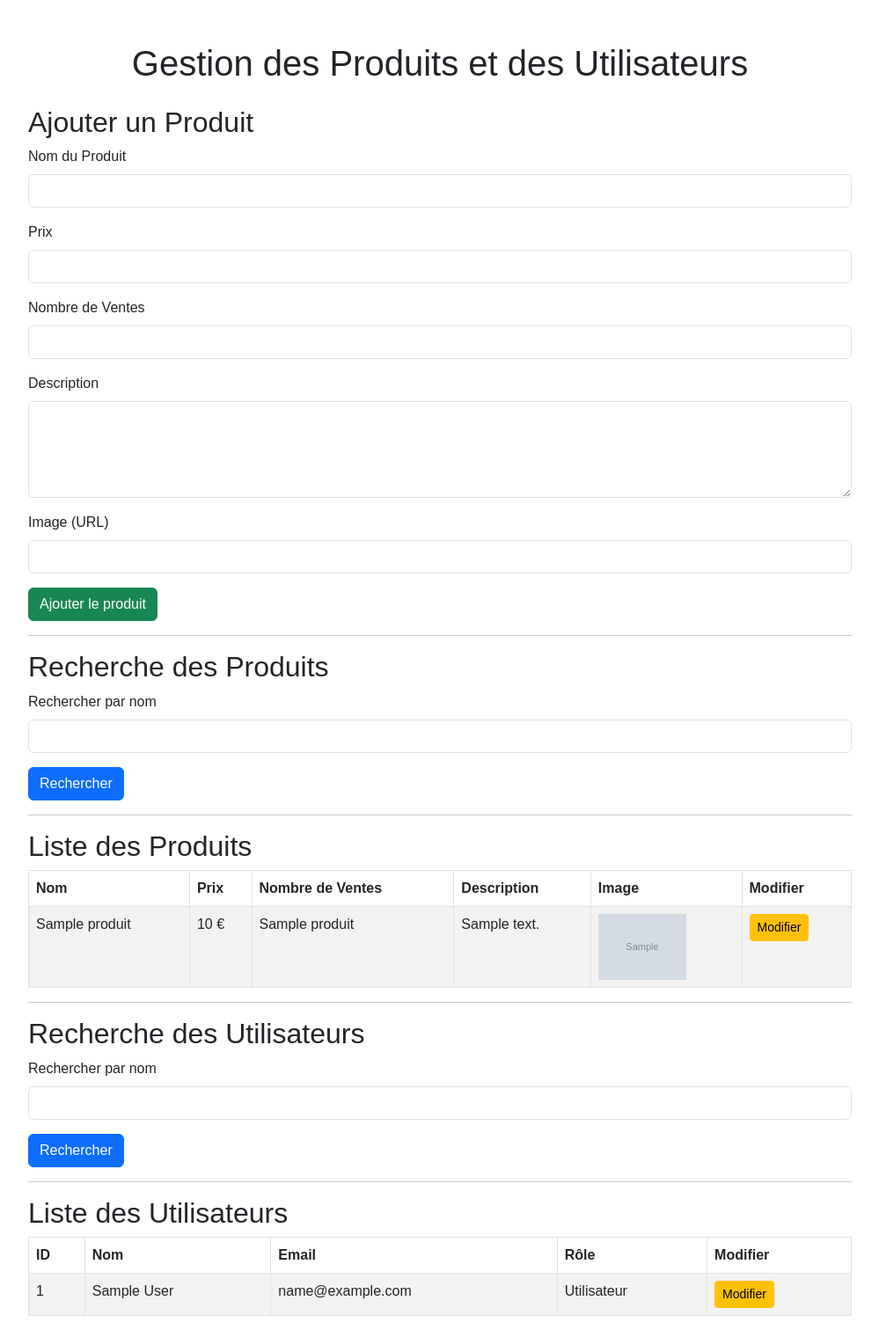
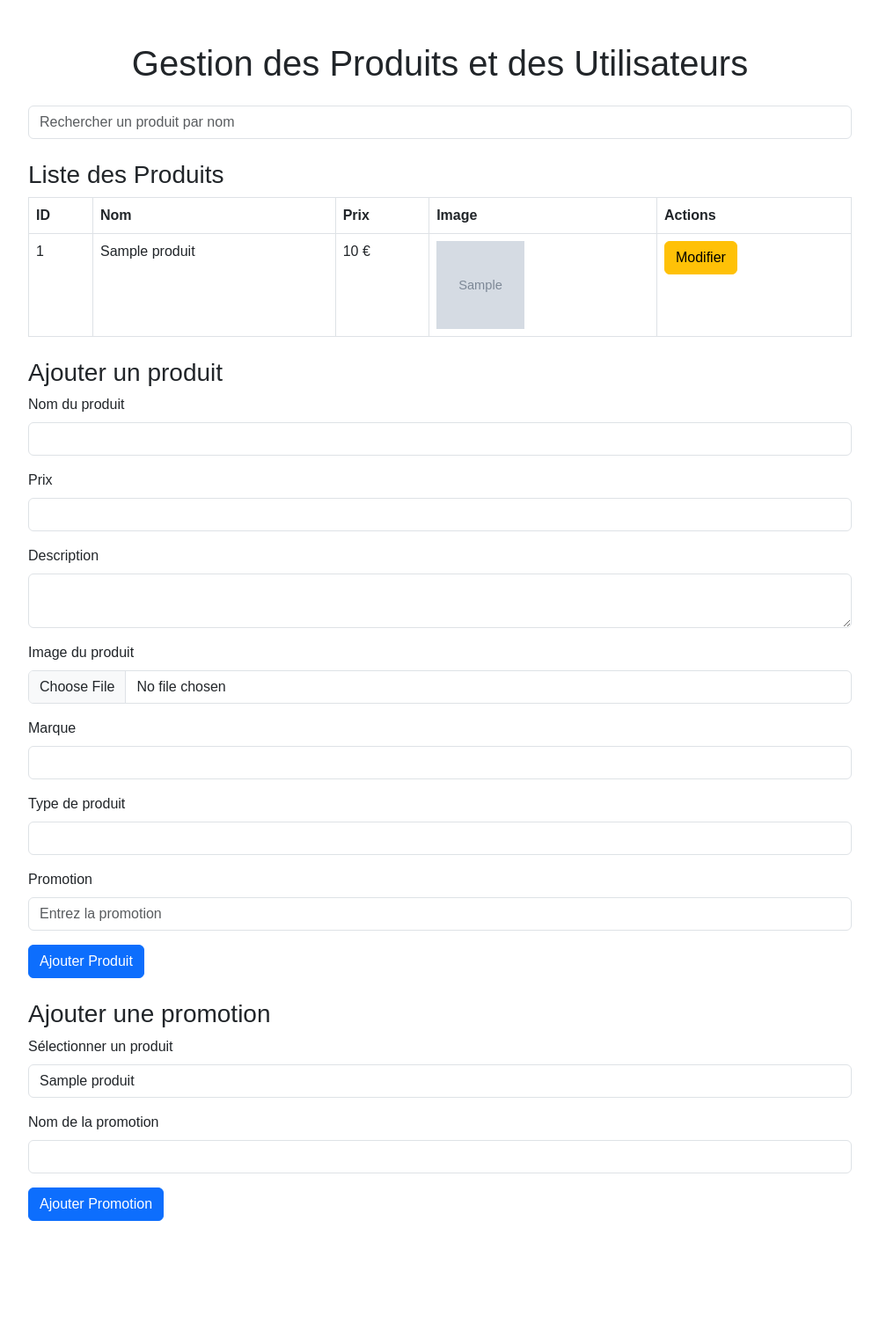
Before and after one commit to jennaram/siteEcommercePHP, a PHP site: page /admin.php in a window 1280 px wide. Shown: the whole page at 88% size, without its empty margins (140-1139 px from the left). After the commit the page ends 1388 px from the top, so only its background shows below. Run offline with PHP 8.4, Linux system fonts and the light colour scheme; the visitor is signed in with stand-in values (Sample User, id 1); tables that the repository leaves empty or names only in its code hold one stand-in row (values such as "Sample post"); grey boxes marked "Sample" are stand-in pictures.

Commit message:
realisation page admin amelioré 2

```diff
--- a/admin.php
+++ b/admin.php
@@ -1,97 +1,93 @@
 <?php
-// Démarrer la session
 session_start();
 
-// Vérifier si l'utilisateur est connecté et est un administrateur
-if (!isset($_SESSION['id_users']) || $_SESSION['admin'] != 1) {
-    header("Location: user.php"); // Redirection vers la page de connexion si non admin
-    exit;
+// Vérifiez que l'utilisateur est un administrateur
+if (!isset($_SESSION['admin']) || $_SESSION['admin'] !== 1) {
+    header("Location: index.php"); // Redirige l'utilisateur s'il n'est pas admin
+    exit();
 }
 
-// Inclure la connexion à la base de données
-include 'db.php';
+include 'db.php'; // Inclure le fichier de connexion à la base de données
 
-// Initialiser les variables de recherche
-$productSearch = '';
-$userSearch = '';
-
-// Vérifier si une recherche de produit a été soumise
-if (isset($_POST['product_search'])) {
-    $productSearch = $_POST['product_search'];
+// Recherche des produits
+$produits = [];
+$searchProduit = '';
+if (isset($_POST['search_produit'])) {
+    $searchProduit = $_POST['search_produit'];
+    $stmt = $pdo->prepare("SELECT * FROM produits WHERE nom LIKE :nom LIMIT 10");
+    $stmt->execute([':nom' => '%' . $searchProduit . '%']);
+    $produits = $stmt->fetchAll(PDO::FETCH_ASSOC);
+} else {
+    $stmt = $pdo->prepare("SELECT * FROM produits LIMIT 10");
+    $stmt->execute();
+    $produits = $stmt->fetchAll(PDO::FETCH_ASSOC);
 }
 
-// Vérifier si une recherche d'utilisateur a été soumise
-if (isset($_POST['user_search'])) {
-    $userSearch = $_POST['user_search'];
-}
-
-// Récupérer les produits filtrés par nom
-$pdo = getDBConnection();
-$produitsStmt = $pdo->prepare("SELECT * FROM produits WHERE nom LIKE :search");
-$produitsStmt->execute([':search' => '%'.$productSearch.'%']);
-$produits = $produitsStmt->fetchAll(PDO::FETCH_ASSOC);
-
-// Récupérer les utilisateurs filtrés par nom
-$usersStmt = $pdo->prepare("SELECT * FROM users WHERE nom LIKE :search");
-$usersStmt->execute([':search' => '%'.$userSearch.'%']);
-$users = $usersStmt->fetchAll(PDO::FETCH_ASSOC);
-
-// Gestion des modifications de produits
-if (isset($_GET['edit_product'])) {
-    $editProductId = $_GET['edit_product'];
-    $editProductStmt = $pdo->prepare("SELECT * FROM produits WHERE id_produits = :id_produits");
-    $editProductStmt->execute([':id_produits' => $editProductId]);
-    $productToEdit = $editProductStmt->fetch(PDO::FETCH_ASSOC);
-}
-
-// Mise à jour des produits
-if ($_SERVER['REQUEST_METHOD'] == 'POST' && isset($_POST['update_product'])) {
-    // Récupérer les informations du produit modifié
-    $productId = $_POST['id_produits'];
-    $nom = $_POST['nom'];
-    $prix = $_POST['prix'];
-    $nombre_ventes = $_POST['nombre_ventes'];
-    $description = $_POST['description'];
-    $image = $_POST['images']; // Image si besoin d'un changement
-
-    // Mise à jour du produit dans la base de données
-    $updateStmt = $pdo->prepare("UPDATE produits SET nom = :nom, prix = :prix, nombre_ventes = :nombre_ventes, description = :description, images = :images WHERE id_produits = :id_produits");
-    $updateStmt->execute([
-        ':nom' => $nom,
-        ':prix' => $prix,
-        ':nombre_ventes' => $nombre_ventes,
-        ':description' => $description,
-        ':images' => $image,
-        ':id_produits' => $productId
-    ]);
-
-    // Redirection pour éviter la soumission multiple de formulaire
-    header("Location: admin.php");
-    exit;
+// Recherche des utilisateurs
+$users = [];
+$searchUser = '';
+if (isset($_POST['search_user'])) {
+    $searchUser = $_POST['search_user'];
+    $stmt = $pdo->prepare("SELECT * FROM users WHERE nom LIKE :nom OR prenom LIKE :prenom LIMIT 10");
+    $stmt->execute([':nom' => '%' . $searchUser . '%', ':prenom' => '%' . $searchUser . '%']);
+    $users = $stmt->fetchAll(PDO::FETCH_ASSOC);
+} else {
+    $stmt = $pdo->prepare("SELECT * FROM users LIMIT 10");
+    $stmt->execute();
+    $users = $stmt->fetchAll(PDO::FETCH_ASSOC);
 }
 
 // Ajouter un produit
-if ($_SERVER['REQUEST_METHOD'] == 'POST' && isset($_POST['add_product'])) {
-    $nom = $_POST['nom'];
-    $prix = $_POST['prix'];
-    $nombre_ventes = $_POST['nombre_ventes'];
-    $description = $_POST['description'];
-    $image = $_POST['images']; // Si vous voulez utiliser une image, il faudra l'ajouter ici.
+if ($_SERVER['REQUEST_METHOD'] === 'POST' && isset($_POST['add_product'])) {
+    $nom = $_POST['nom'] ?? '';
+    $prix = $_POST['prix'] ?? '';
+    $description = $_POST['description'] ?? '';
+    $image = $_FILES['image']['name'] ?? '';
+    $tmp_image = $_FILES['image']['tmp_name'] ?? '';
+    $id_marques = $_POST['id_marques'] ?? '';
+    $id_type_produits = $_POST['id_type_produits'] ?? '';
+    $promos = $_POST['promos'] ?? '';
 
-    // Insertion du produit dans la base de données
-    $insertStmt = $pdo->prepare("INSERT INTO produits (nom, prix, nombre_ventes, description, images) VALUES (:nom, :prix, :nombre_ventes, :description, :images)");
-    $insertStmt->execute([
+    if ($tmp_image) {
+        $image_path = 'uploads/' . $image;
+        move_uploaded_file($tmp_image, $image_path);
+    } else {
+        $image_path = '';
+    }
+
+    // Insertion du produit
+    $stmt = $pdo->prepare("
+        INSERT INTO produits (nom, prix, description, images, id_marques, id_type_produits, promos)
+        VALUES (:nom, :prix, :description, :images, :id_marques, :id_type_produits, :promos)
+    ");
+    $stmt->execute([
         ':nom' => $nom,
         ':prix' => $prix,
-        ':nombre_ventes' => $nombre_ventes,
         ':description' => $description,
-        ':images' => $image,
+        ':images' => $image_path,
+        ':id_marques' => $id_marques,
+        ':id_type_produits' => $id_type_produits,
+        ':promos' => $promos,
     ]);
+    $message = "Produit ajouté avec succès!";
+}
 
-    // Redirection après ajout du produit
-    header("Location: admin.php");
-    exit;
+// Ajouter une promotion
+if ($_SERVER['REQUEST_METHOD'] === 'POST' && isset($_POST['add_promo'])) {
+    $id_produit = $_POST['id_produit'] ?? '';
+    $nom_promo = $_POST['nom_promo'] ?? '';
+
+    // Insertion de la promotion
+    $stmt = $pdo->prepare("
+        UPDATE produits SET promos = :nom_promo WHERE id_produits = :id_produit
+    ");
+    $stmt->execute([
+        ':nom_promo' => $nom_promo,
+        ':id_produit' => $id_produit,
+    ]);
+    $messagePromo = "Promotion ajoutée avec succès!";
 }
+
 ?>
 
 <!DOCTYPE html>
@@ -99,7 +95,7 @@ if ($_SERVER['REQUEST_METHOD'] == 'POST' && isset($_POST['add_product'])) {
 <head>
     <meta charset="UTF-8">
     <meta name="viewport" content="width=device-width, initial-scale=1.0">
-    <title>Gestion Admin - Produits et Utilisateurs</title>
+    <title>Gestion Produits et Utilisateurs</title>
     <link href="https://cdn.jsdelivr.net/npm/bootstrap@5.3.0/dist/css/bootstrap.min.css" rel="stylesheet">
     <link rel="stylesheet" href="style.css">
 </head>
@@ -107,146 +103,106 @@ if ($_SERVER['REQUEST_METHOD'] == 'POST' && isset($_POST['add_product'])) {
     <div class="container my-5">
         <h1 class="text-center mb-4">Gestion des Produits et des Utilisateurs</h1>
 
-        <!-- Formulaire pour ajouter un produit -->
-        <h2>Ajouter un Produit</h2>
-        <form method="POST" action="admin.php">
-            <div class="mb-3">
-                <label for="nom" class="form-label">Nom du Produit</label>
-                <input type="text" name="nom" class="form-control" required>
-            </div>
-            <div class="mb-3">
-                <label for="prix" class="form-label">Prix</label>
-                <input type="text" name="prix" class="form-control" required>
-            </div>
-            <div class="mb-3">
-                <label for="nombre_ventes" class="form-label">Nombre de Ventes</label>
-                <input type="number" name="nombre_ventes" class="form-control" required>
-            </div>
-            <div class="mb-3">
-                <label for="description" class="form-label">Description</label>
-                <textarea name="description" class="form-control" rows="4" required></textarea>
-            </div>
-            <div class="mb-3">
-                <label for="images" class="form-label">Image (URL)</label>
-                <input type="text" name="images" class="form-control" required>
-            </div>
-            <button type="submit" name="add_product" class="btn btn-success">Ajouter le produit</button>
+        <!-- Barre de recherche pour les produits -->
+        <form method="POST" action="admin.php" class="mb-4">
+            <input type="text" name="search_produit" class="form-control" placeholder="Rechercher un produit par nom" value="<?= $searchProduit ?>">
         </form>
 
-        <hr>
-
-        <!-- Recherche des produits -->
-        <h2>Recherche des Produits</h2>
-        <form method="POST" action="admin.php">
-            <div class="mb-3">
-                <label for="product_search" class="form-label">Rechercher par nom</label>
-                <input type="text" name="product_search" class="form-control" value="<?= htmlspecialchars($productSearch) ?>">
-            </div>
-            <button type="submit" class="btn btn-primary">Rechercher</button>
-        </form>
-
-        <hr>
-
-        <!-- Liste des Produits -->
-        <h2>Liste des Produits</h2>
-        <table class="table table-bordered table-striped">
+        <h3>Liste des Produits</h3>
+        <table class="table table-bordered mb-4">
             <thead>
                 <tr>
+                    <th>ID</th>
                     <th>Nom</th>
                     <th>Prix</th>
-                    <th>Nombre de Ventes</th>
-                    <th>Description</th>
                     <th>Image</th>
-                    <th>Modifier</th>
+                    <th>Actions</th>
                 </tr>
             </thead>
             <tbody>
-                <?php foreach ($produits as $produit): ?>
+                <?php foreach ($produits as $produit) : ?>
                     <tr>
-                    <td><?= htmlspecialchars($produit['nom']) ?></td>
-                    <td><?= htmlspecialchars($produit['prix']) ?> €</td>
-                    <td><?= htmlspecialchars($produit['nombre_ventes']) ?></td>
-                    <td><?= htmlspecialchars($produit['description']) ?></td>
+                        <td><?= $produit['id_produits'] ?></td>
+                        <td><?= $produit['nom'] ?></td>
+                        <td><?= $produit['prix'] ?> €</td>
                         <td>
-                        <img src="images/<?= htmlspecialchars($produit['images']) ?>" alt="<?= htmlspecialchars($produit['nom']) ?>" width="100">
+                            <?php if ($produit['images']) : ?>
+                                <img src="<?= $produit['images'] ?>" alt="Image" style="width: 100px; height: 100px;">
+                            <?php else : ?>
+                                <p>Aucune image</p>
+                            <?php endif; ?>
                         </td>
                         <td>
-                        <a href="admin.php?edit_product=<?= $produit['id_produits'] ?>" class="btn btn-warning btn-sm">Modifier</a>
+                            <form method="POST" action="admin_modifier_produit.php">
+                                <input type="hidden" name="id_produit" value="<?= $produit['id_produits'] ?>">
+                                <button type="submit" class="btn btn-warning">Modifier</button>
+                            </form>
                         </td>
                     </tr>
                 <?php endforeach; ?>
             </tbody>
         </table>
 
-        <!-- Formulaire de modification -->
-        <?php if (isset($productToEdit)): ?>
-        <h2>Modifier le Produit</h2>
-        <form method="POST" action="admin.php">
-            <input type="hidden" name="id_produits" value="<?= $productToEdit['id_produits'] ?>">
+        <!-- Ajouter un produit -->
+        <h3>Ajouter un produit</h3>
+        <?php if (isset($message)) : ?>
+            <div class="alert alert-success"><?= $message ?></div>
+        <?php endif; ?>
+        <form method="POST" action="admin.php" enctype="multipart/form-data" class="mb-4">
+            <input type="hidden" name="add_product" value="1">
             <div class="mb-3">
-                <label for="nom" class="form-label">Nom du Produit</label>
-                <input type="text" name="nom" class="form-control" value="<?= htmlspecialchars($productToEdit['nom']) ?>" required>
+                <label for="nom" class="form-label">Nom du produit</label>
+                <input type="text" name="nom" class="form-control" required>
             </div>
             <div class="mb-3">
                 <label for="prix" class="form-label">Prix</label>
-                <input type="text" name="prix" class="form-control" value="<?= htmlspecialchars($productToEdit['prix']) ?>" required>
-            </div>
-            <div class="mb-3">
-                <label for="nombre_ventes" class="form-label">Nombre de Ventes</label>
-                <input type="number" name="nombre_ventes" class="form-control" value="<?= htmlspecialchars($productToEdit['nombre_ventes']) ?>" required>
+                <input type="number" step="0.01" name="prix" class="form-control" required>
             </div>
             <div class="mb-3">
                 <label for="description" class="form-label">Description</label>
-                <textarea name="description" class="form-control" rows="4" required><?= htmlspecialchars($productToEdit['description']) ?></textarea>
+                <textarea name="description" class="form-control" required></textarea>
             </div>
             <div class="mb-3">
-                <label for="images" class="form-label">Image (URL)</label>
-                <input type="text" name="images" class="form-control" value="<?= htmlspecialchars($productToEdit['images']) ?>" required>
+                <label for="image" class="form-label">Image du produit</label>
+                <input type="file" name="image" class="form-control" accept="image/*" required>
             </div>
-            <button type="submit" name="update_product" class="btn btn-primary">Mettre à jour le produit</button>
-        </form>
-        <?php endif; ?>
-
-        <hr>
-
-        <!-- Recherche des utilisateurs -->
-        <h2>Recherche des Utilisateurs</h2>
-        <form method="POST" action="admin.php">
             <div class="mb-3">
-                <label for="user_search" class="form-label">Rechercher par nom</label>
-                <input type="text" name="user_search" class="form-control" value="<?= htmlspecialchars($userSearch) ?>">
+                <label for="id_marques" class="form-label">Marque</label>
+                <input type="text" name="id_marques" class="form-control" required>
             </div>
-            <button type="submit" class="btn btn-primary">Rechercher</button>
+            <div class="mb-3">
+                <label for="id_type_produits" class="form-label">Type de produit</label>
+                <input type="text" name="id_type_produits" class="form-control" required>
+            </div>
+            <div class="mb-3">
+                <label for="promos" class="form-label">Promotion</label>
+                <input type="text" name="promos" class="form-control" placeholder="Entrez la promotion">
+            </div>
+            <button type="submit" class="btn btn-primary">Ajouter Produit</button>
         </form>
 
-        <hr>
+        <!-- Ajouter une promotion -->
+        <h3>Ajouter une promotion</h3>
+        <?php if (isset($messagePromo)) : ?>
+            <div class="alert alert-success"><?= $messagePromo ?></div>
+        <?php endif; ?>
+        <form method="POST" action="admin.php" class="mb-4">
+            <input type="hidden" name="add_promo" value="1">
+            <div class="mb-3">
+                <label for="id_produit" class="form-label">Sélectionner un produit</label>
+                <select name="id_produit" class="form-control" required>
+                    <?php foreach ($produits as $produit) : ?>
+                        <option value="<?= $produit['id_produits'] ?>"><?= $produit['nom'] ?></option>
+                    <?php endforeach; ?>
+                </select>
+            </div>
+            <div class="mb-3">
+                <label for="nom_promo" class="form-label">Nom de la promotion</label>
+                <input type="text" name="nom_promo" class="form-control" required>
+            </div>
+            <button type="submit" class="btn btn-primary">Ajouter Promotion</button>
+        </form>
 
-        <!-- Liste des Utilisateurs -->
-        <h2>Liste des Utilisateurs</h2>
-        <table class="table table-bordered table-striped">
-            <thead>
-                <tr>
-                    <th>ID</th>
-                    <th>Nom</th>
-                    <th>Email</th>
-                    <th>Rôle</th>
-                    <th>Modifier</th>
-                </tr>
-            </thead>
-            <tbody>
-                <?php foreach ($users as $user): ?>
-                <tr>
-                    <td><?= htmlspecialchars($user['id_users']) ?></td>
-                    <td><?= htmlspecialchars($user['nom']) ?></td>
-                    <td><?= htmlspecialchars($user['email']) ?></td>
-                    <td><?= $user['admin'] == 1 ? 'Admin' : 'Utilisateur' ?></td>
-                    <td>
-                        <a href="admin.php?edit_user=<?= $user['id_users'] ?>" class="btn btn-warning btn-sm">Modifier</a>
-                    </td>
-                </tr>
-                <?php endforeach; ?>
-            </tbody>
-        </table>
     </div>
 
     <script src="https://cdn.jsdelivr.net/npm/bootstrap@5.3.0/dist/js/bootstrap.bundle.min.js"></script>
--- a/db.php
+++ b/db.php
@@ -1,17 +1,14 @@
 <?php
-// Fonction pour se connecter à la base de données
-function getDBConnection() {
-    $host = 'localhost';
-    $dbname = 'techpulse2';  // Remplacez par votre base de données
-    $username = 'root';  // Remplacez par votre nom d'utilisateur DB
-    $password = '';  // Remplacez par votre mot de passe DB
+// Connexion à la base de données
+$host = 'localhost';  // Nom d'hôte
+$dbname = 'techpulse2';  // Nom de la base de données
+$username = 'root';  // Nom d'utilisateur
+$password = '';  // Mot de passe
 
-    try {
-        $pdo = new PDO("mysql:host=$host;dbname=$dbname", $username, $password);
-        $pdo->setAttribute(PDO::ATTR_ERRMODE, PDO::ERRMODE_EXCEPTION);
-        return $pdo;
-    } catch (PDOException $e) {
-        die("Erreur de connexion à la base de données : " . $e->getMessage());
-    }
+try {
+    $pdo = new PDO("mysql:host=$host;dbname=$dbname", $username, $password);
+    $pdo->setAttribute(PDO::ATTR_ERRMODE, PDO::ERRMODE_EXCEPTION);  // Gérer les erreurs de connexion
+} catch (PDOException $e) {
+    die("Erreur de connexion à la base de données : " . $e->getMessage());
 }
 ?>
```
Lines whose indentation alone changed are shown as unchanged.
